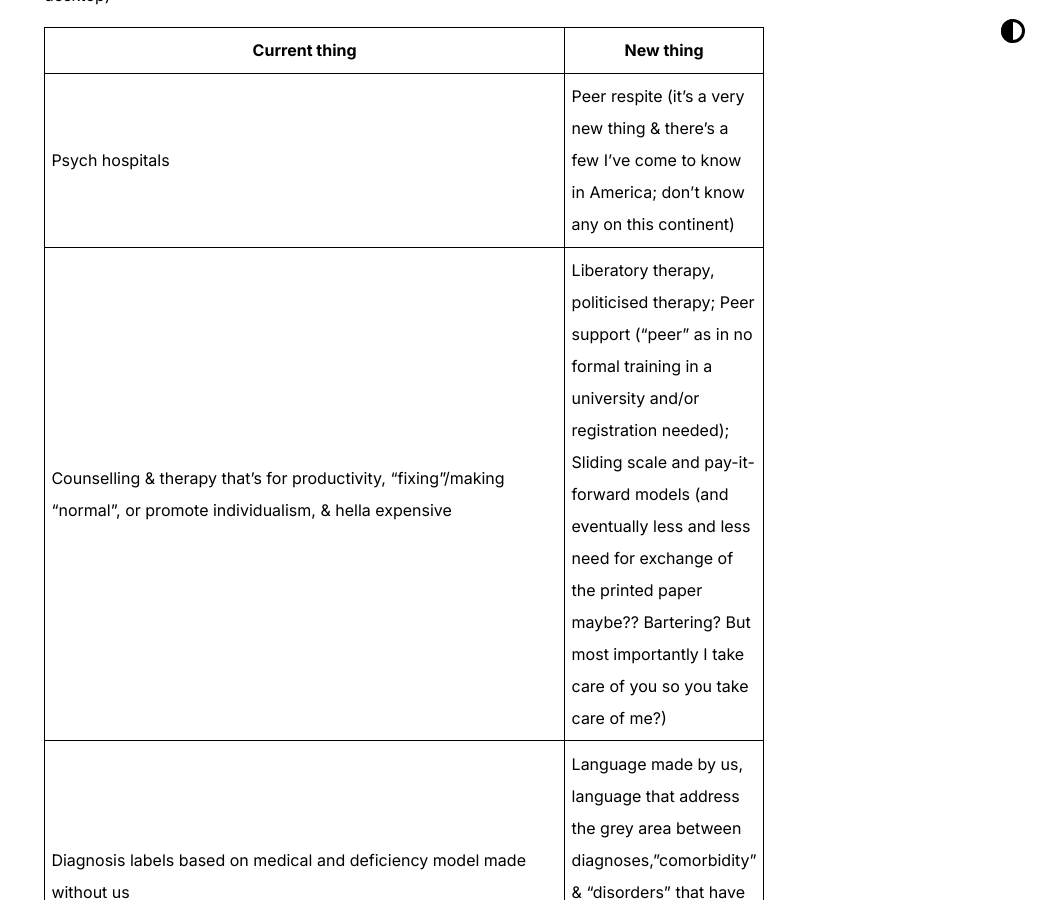
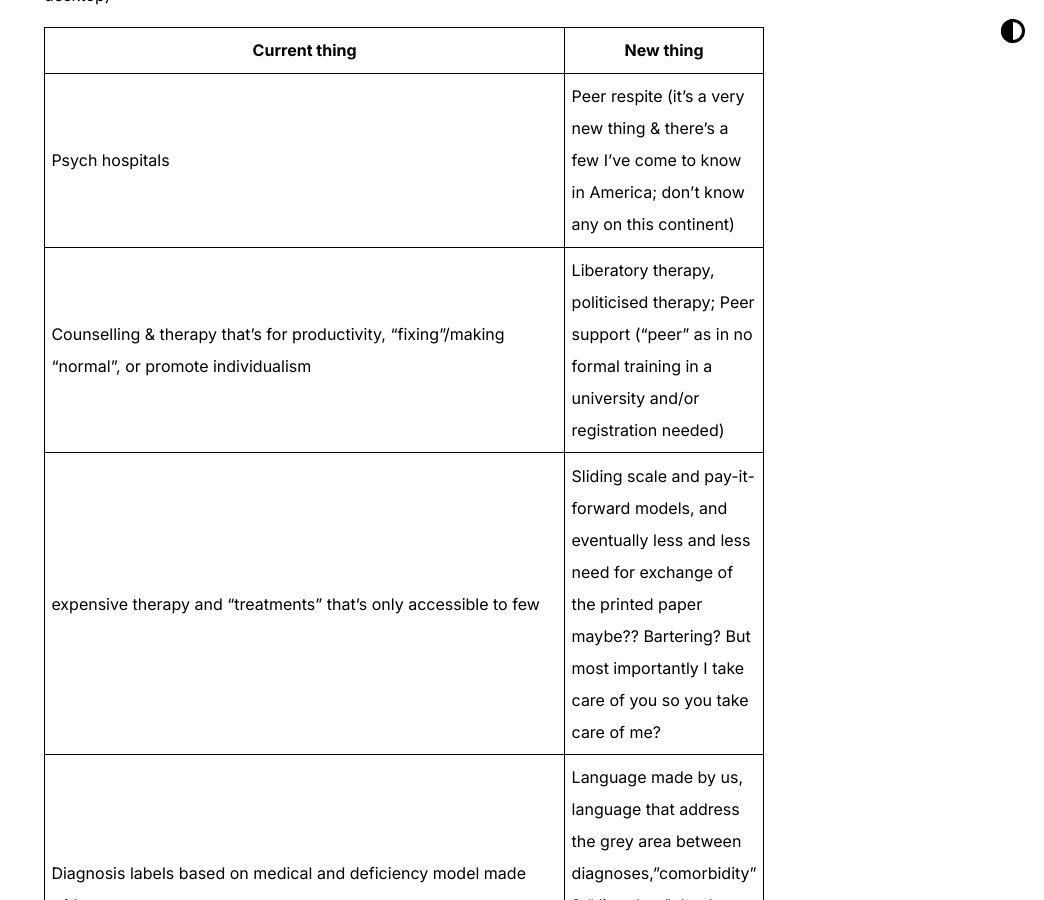
Before and after one commit to phosfuldev/phos_website, a Jekyll site: the page built from _posts/2024-07-18-my-rudimentary-understanding-of-psych-abolition.md, in a window 1280 px wide and 900 px high, scrolled down 3170 px. Shown: the whole window, without its empty margins (236-1280 px from the left). Built offline with Jekyll 4.4.1, drawn with Linux system fonts in a browser that asks for light colours; some of the changed text lies outside the part shown.

Commit message:
separate these 2 rows in the table

```diff
--- a/_posts/2024-07-18-my-rudimentary-understanding-of-psych-abolition.md
+++ b/_posts/2024-07-18-my-rudimentary-understanding-of-psych-abolition.md
@@ -58,7 +58,8 @@ These points are the "ideal" I guess, but I do make mistakes and get confused at
 | Current thing  | New thing |
 | -------- | ---------------------------------------------------- |
 | Psych hospitals | Peer respite (it’s a very new thing & there’s a few I’ve come to know in America; don’t know any on this continent) |
-| Counselling & therapy that’s for productivity, "fixing"/making "normal", or promote individualism, & hella expensive | Liberatory therapy, politicised therapy; Peer support ("peer" as in no formal training in a university and/or registration needed); Sliding scale and pay-it-forward models (and eventually less and less need for exchange of the printed paper maybe?? Bartering? But most importantly I take care of you so you take care of me?) |
+| Counselling & therapy that’s for productivity, "fixing"/making "normal", or promote individualism | Liberatory therapy, politicised therapy; Peer support ("peer" as in no formal training in a university and/or registration needed) |
+| expensive therapy and "treatments" that's only accessible to few | Sliding scale and pay-it-forward models, and eventually less and less need for exchange of the printed paper maybe?? Bartering? But most importantly I take care of you so you take care of me? |
 | Diagnosis labels based on medical and deficiency model made without us | Language made by us, language that address the grey area between diagnoses,"comorbidity" & "disorders" that have similar traits eg. neurodiversity movement |
 | Crisis hot lines run by NGOs or govt, usually impersonal and unhelpful, sometimes exploit their volunteers | Close knit community; Community that we share lived experience with (basis of understanding) and have trust & feel safe with (basis of giving & receiving help) (perhaps like the groups by @neuromancers_ but locally?); Community that all have crisis care skills, aren’t afraid to be present when someone’s in crisis |
 | Govt support that’s only available with strict conditions | Community care that doesn’t "check your background". No questions asked/no one will be turned away etc |
```
